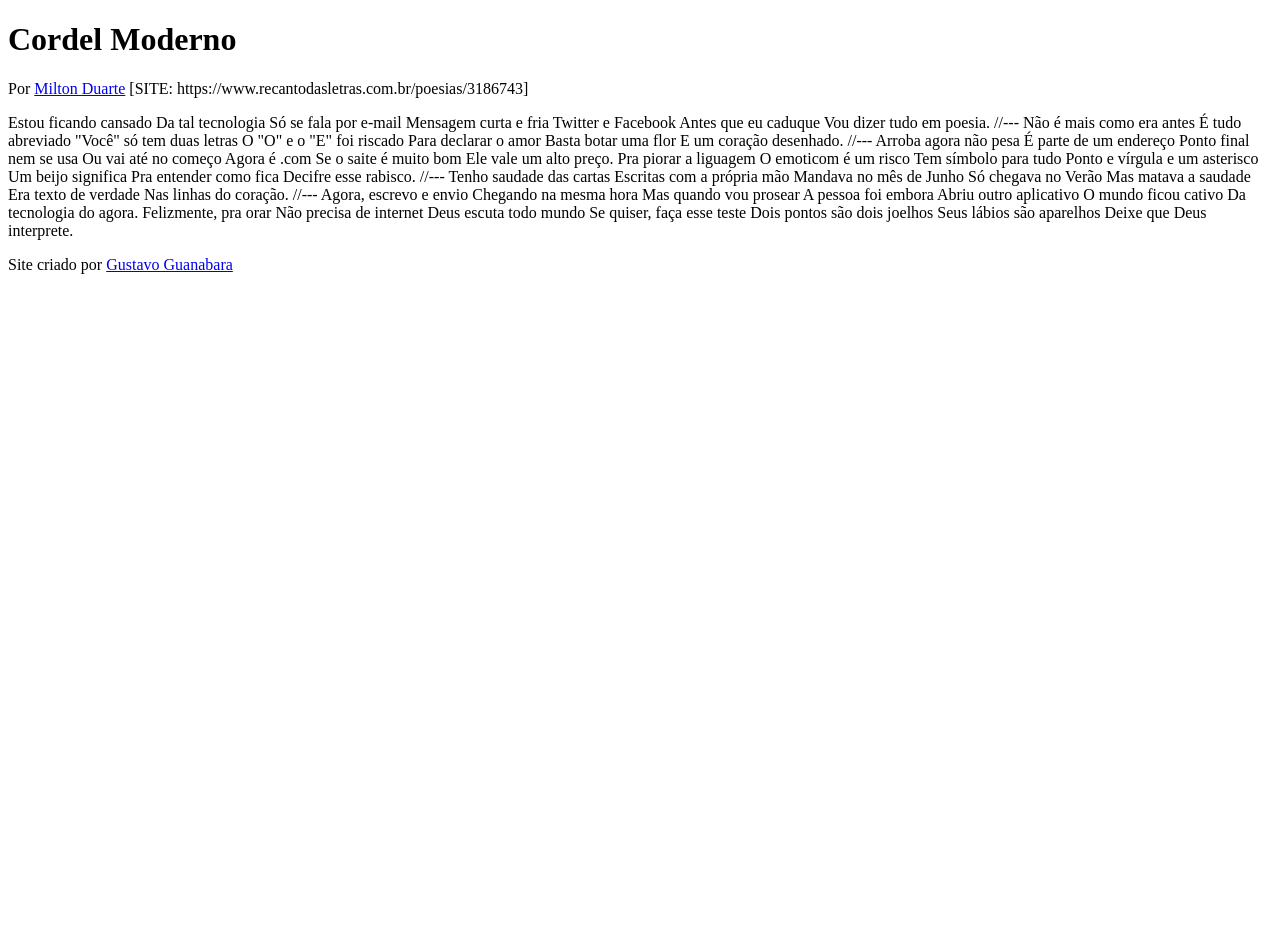
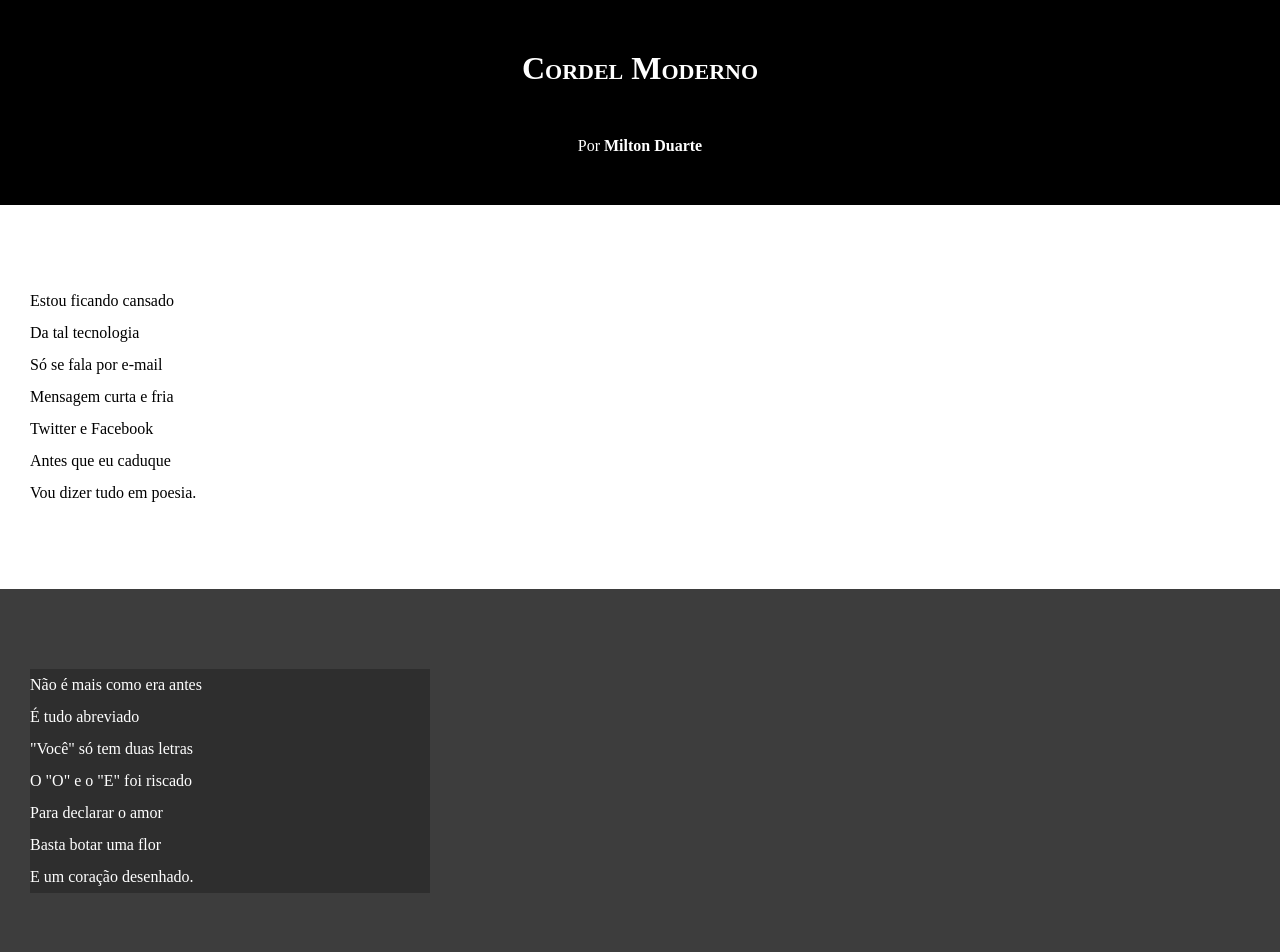
Before and after one commit to danieldeolindo/html-css, a plain HTML site: page desafios/desafio012/index.html in a window 1280 px wide. Shown: the top 952 px of the page. Before the commit the page ends 800 px from the top, so only its background shows below. Drawn offline with Linux system fonts and the light colour scheme.

Commit message:
estilos e blocos

```diff
--- a/desafios/desafio012/index.html
+++ b/desafios/desafio012/index.html
@@ -4,79 +4,104 @@
     <meta charset="UTF-8">
     <meta name="viewport" content="width=device-width, initial-scale=1.0">
     <title>Cordel Moderno</title>
+    <link rel="stylesheet" href="style.css">
 </head>
 <body>
 <header>
     <h1>Cordel Moderno</h1>
     <p>
         Por <a href="https://www.recantodasletras.com.br/poesias/3186743" target="_blank">Milton Duarte</a>
-        [SITE: https://www.recantodasletras.com.br/poesias/3186743]
     </p>
 </header>
 
-    Estou ficando cansado
-    Da tal tecnologia
-    Só se fala por e-mail
-    Mensagem curta e fria
-    Twitter e Facebook
-    Antes que eu caduque
-    Vou dizer tudo em poesia.
+    <section class="normal">
+        <p>
+            Estou ficando cansado <br>
+            Da tal tecnologia <br>
+            Só se fala por e-mail <br>
+            Mensagem curta e fria <br>
+            Twitter e Facebook <br>
+            Antes que eu caduque <br>
+            Vou dizer tudo em poesia. <br>
+        </p>
+    </section>
 
-    //---
 
-    Não é mais como era antes
-    É tudo abreviado
-    "Você" só tem duas letras
-    O "O" e o "E" foi riscado
-    Para declarar o amor
-    Basta botar uma flor
-    E um coração desenhado.
 
-    //---
+    <section class="imagem">
+        <p>
+            Não é mais como era antes <br>
+            É tudo abreviado <br>
+            "Você" só tem duas letras <br>
+            O "O" e o "E" foi riscado <br>
+            Para declarar o amor <br>
+            Basta botar uma flor <br>
+            E um coração desenhado. <br>
+        </p>
+    </section>
 
-    Arroba agora não pesa
-    É parte de um endereço
-    Ponto final nem se usa
-    Ou vai até no começo
-    Agora é .com
-    Se o saite é muito bom
-    Ele vale um alto preço.
 
-    Pra piorar a liguagem
-    O emoticom é um risco
-    Tem símbolo para tudo
-    Ponto e vírgula e um asterisco
-    Um beijo significa
-    Pra entender como fica
-    Decifre esse rabisco.
 
-    //---
+    <section class="normal">
+        <p>
+            Arroba agora não pesa <br>
+            É parte de um endereço <br>
+            Ponto final nem se usa <br>
+            Ou vai até no começo <br>
+            Agora é .com <br>
+            Se o saite é muito bom <br>
+            Ele vale um alto preço. <br>
+        </p>
 
-    Tenho saudade das cartas
-    Escritas com a própria mão
-    Mandava no mês de Junho
-    Só chegava no Verão
-    Mas matava a saudade
-    Era texto de verdade
-    Nas linhas do coração.
+        <p>
+            Pra piorar a liguagem <br>
+            O emoticom é um risco <br>
+            Tem símbolo para tudo <br>
+            Ponto e vírgula e um asterisco <br>
+            Um beijo significa <br>
+            Pra entender como fica <br>
+            Decifre esse rabisco. <br>
+        </p>
+    </section>
 
-    //---
 
-    Agora, escrevo e envio
-    Chegando na mesma hora
-    Mas quando vou prosear
-    A pessoa foi embora
-    Abriu outro aplicativo
-    O mundo ficou cativo
-    Da tecnologia do agora.
 
-    Felizmente, pra orar
-    Não precisa de internet
-    Deus escuta todo mundo
-    Se quiser, faça esse teste
-    Dois pontos são dois joelhos
-    Seus lábios são aparelhos
-    Deixe que Deus interprete.
+    <section class="imagem">
+        <p>
+            Tenho saudade das cartas <br>
+            Escritas com a própria mão <br>
+            Mandava no mês de Junho <br>
+            Só chegava no Verão <br>
+            Mas matava a saudade <br>
+            Era texto de verdade <br>
+            Nas linhas do coração.
+        </p>
+    </section>
+
+
+
+    <section class="normal">
+        <p>
+            Agora, escrevo e envio <br>
+            Chegando na mesma hora <br>
+            Mas quando vou prosear <br>
+            A pessoa foi embora <br>
+            Abriu outro aplicativo <br>
+            O mundo ficou cativo <br>
+            Da tecnologia do agora. <br>
+        </p>
+
+        <p>
+            Felizmente, pra orar <br>
+            Não precisa de internet <br>
+            Deus escuta todo mundo <br>
+            Se quiser, faça esse teste <br>
+            Dois pontos são dois joelhos <br>
+            Seus lábios são aparelhos <br>
+            Deixe que Deus interprete. <br>
+        </p>
+    </section>
+
     <footer>
         <p>Site criado por <a href="#" target="_blank">Gustavo Guanabara</a></p>
     </footer>
--- /dev/null
+++ b/desafios/desafio012/style.css
@@ -0,0 +1,69 @@
+@charset "UTF-8";
+
+* {
+    margin: 0px;
+    padding: 0px;
+}
+
+html, body {
+    min-height: 100vh;
+    background-color: darkgrey;
+}
+
+header {
+    background-color: black;
+    color: white;
+    text-align: center;
+}
+
+header h1 {
+    padding: 50px;
+    font-variant: small-caps;
+}
+
+header p {
+    padding-bottom: 50px;
+}
+
+header a, footer a {
+    color: white;
+    text-decoration: none;
+    font-weight: bolder;
+
+}
+
+header a:hover, footer a:hover {
+    text-decoration: underline;
+}
+
+section {
+    padding-top: 10vh;
+    padding-bottom: 10vh;
+    line-height: 2em;
+    padding-left: 30px;
+}
+
+section.normal {
+    background-color: white;
+    color: black;
+}
+
+section.imagem {
+    background-color: rgb(61, 61, 61);
+    color: white;
+}
+
+section.imagem p {
+    width: 400px;
+    background-color: rgba(0, 0, 0, 0.253);
+}
+
+footer {
+    background-color: black;
+    color: white;
+    text-align: center;
+    padding: 10px;
+}
+footer a:hover {
+    color: red;
+}
```
